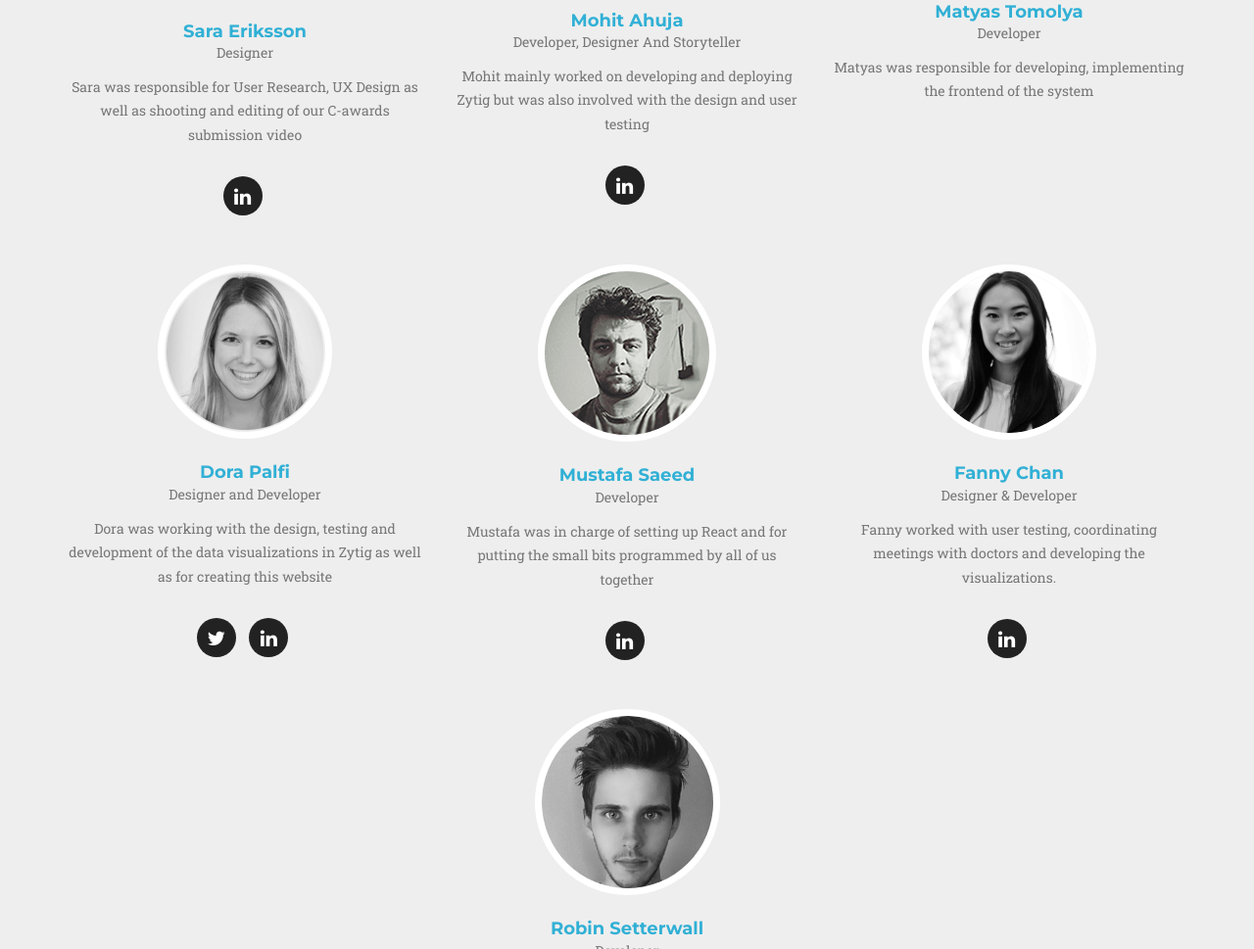
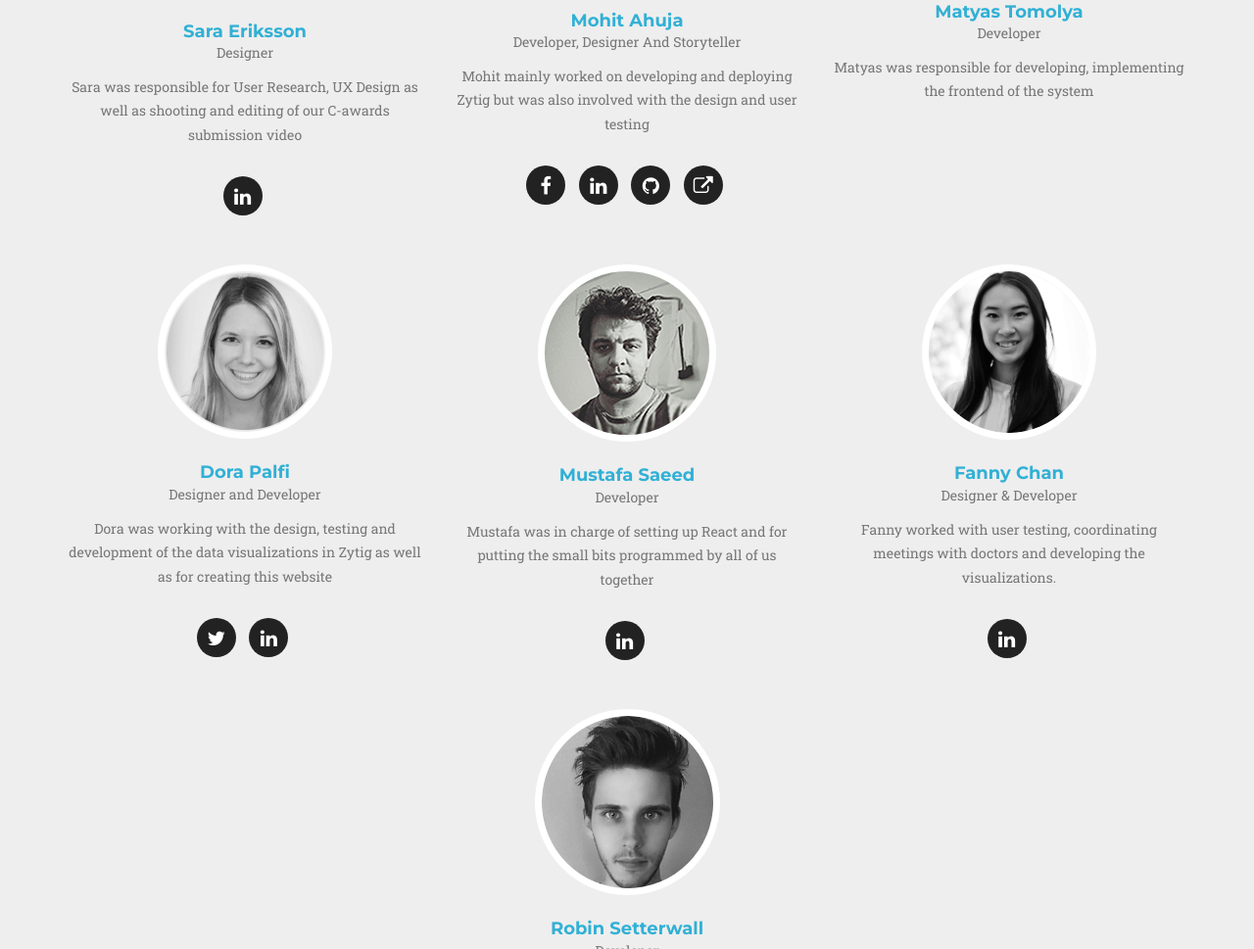
Before and after one commit to ahujamoh/bizwhiz, a website: page index.html in a window 1280 px wide. Shown: the part 3492-4461 px from the top of the page at 98% size. Drawn offline with nearby package versions, Linux system fonts and the light colour scheme; a web font is replaced by a local one.

Commit message:
Update index.html

```diff
--- a/index.html
+++ b/index.html
@@ -343,8 +343,10 @@
                             </li>
                             <li><a href="#"><i class="fa fa-facebook"></i></a>
                             </li>-->
-                            <li><a href="https://www.linkedin.com/in/ahujamoh/"><i class="fa fa-linkedin"></i></a>
-                            </li>
+                            <li><a href="https://www.facebook.com/ahujamoh"><i class="fa fa-facebook"></i></a></li>
+                            <li><a href="https://www.linkedin.com/in/ahujamoh"><i class="fa fa-linkedin"></i></a></li>
+                            <li><a href="https://www.github.com/ahujamoh"><i class="fa fa-github"></i></a></li>
+                            <li><a href="http://ahujamoh.in"><i class="fa fa-external-link"></i></a></li>
                         </ul>
                     </div>
                 </div>
```
